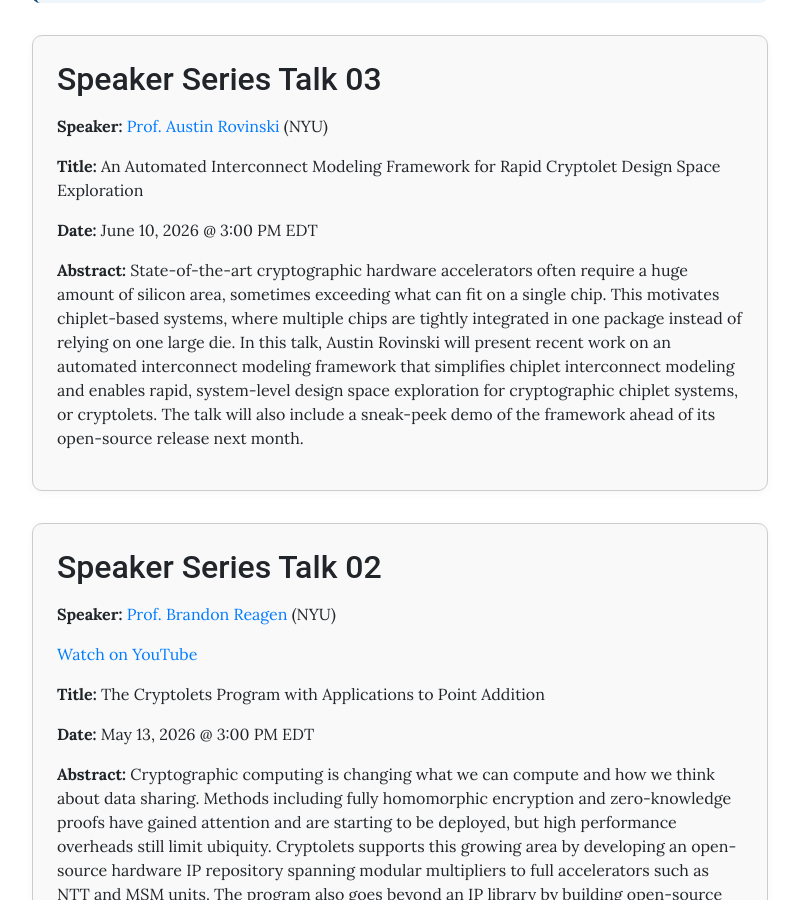
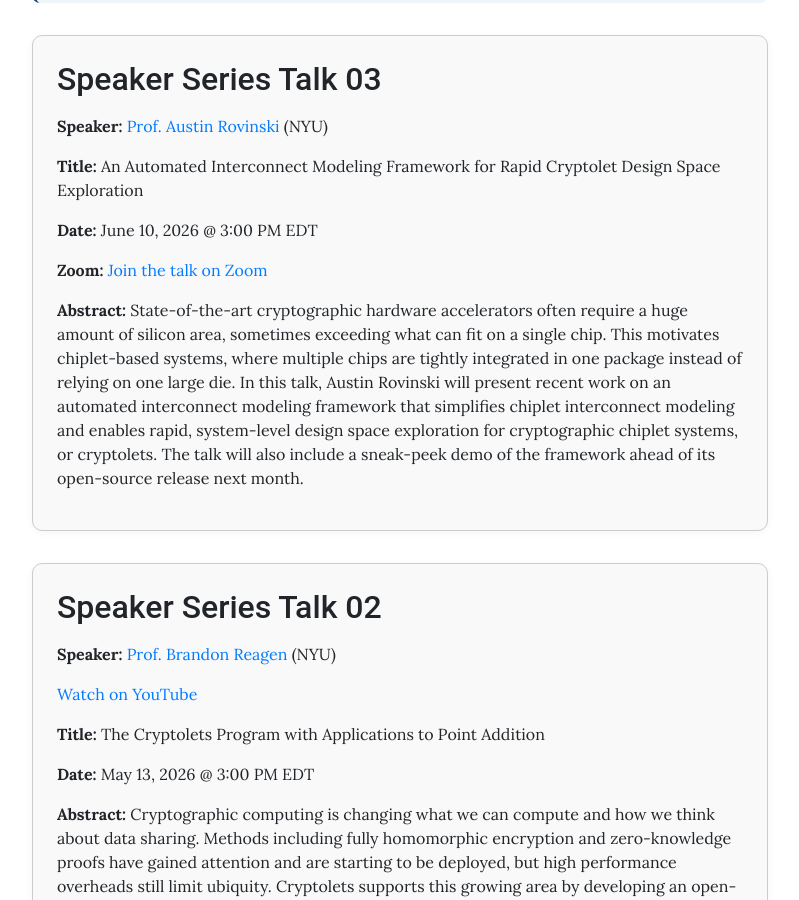
Before and after one commit to cryptolets/cryptolets.github.io, a Jekyll site: the page built from pages/speaker-series.md, in a window 1280 px wide and 900 px high, scrolled down 457 px. Shown: the whole window, without its empty margins (240-1039 px from the left). Built offline with Jekyll 4.4.1, drawn with Linux system fonts in a browser that asks for light colours.

Commit message:
add zoom

```diff
--- a/pages/speaker-series.md
+++ b/pages/speaker-series.md
@@ -16,6 +16,7 @@
     <p><strong>Speaker:</strong> <a href="https://austinrovin.ski" target="_blank" rel="noopener">Prof. Austin Rovinski</a> (NYU)</p>
     <p><strong>Title:</strong> An Automated Interconnect Modeling Framework for Rapid Cryptolet Design Space Exploration</p>
     <p><strong>Date:</strong> June 10, 2026 @ 3:00 PM EDT</p>
+    <p><strong>Zoom:</strong> <a href="https://nyu.zoom.us/j/91992508413?pwd=wFQ2ggqLgTamEoM5qK7ULpJZsiUGst.1" target="_blank" rel="noopener">Join the talk on Zoom</a></p>
     <p>
       <strong>Abstract:</strong>
       State-of-the-art cryptographic hardware accelerators often require a huge amount of silicon area, sometimes exceeding what can fit on a single chip. This motivates chiplet-based systems, where multiple chips are tightly integrated in one package instead of relying on one large die. In this talk, Austin Rovinski will present recent work on an automated interconnect modeling framework that simplifies chiplet interconnect modeling and enables rapid, system-level design space exploration for cryptographic chiplet systems, or cryptolets. The talk will also include a sneak-peek demo of the framework ahead of its open-source release next month.
```
